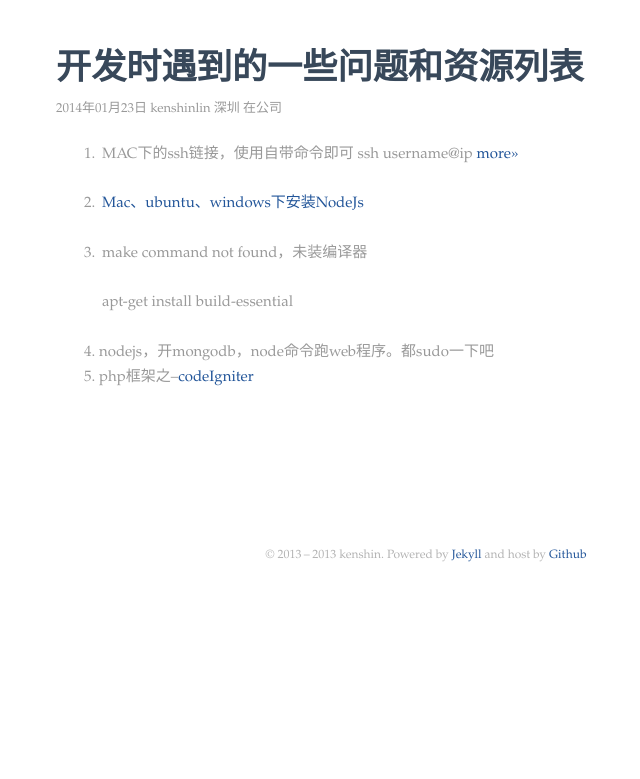
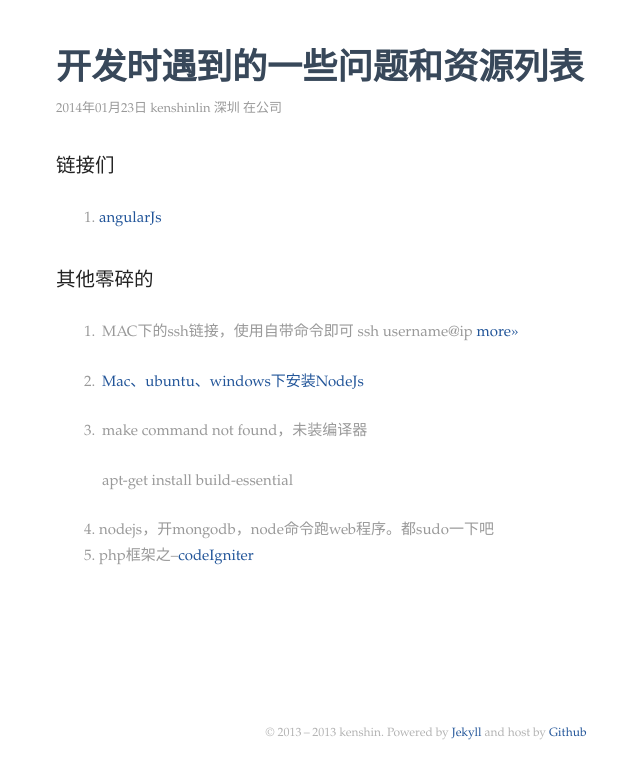
Before and after one commit to kenshinlin/archives, a Jekyll site: the page built from _posts/2014-1-23-devlist.md, in a window 1280 px wide. Shown: the top 779 px of the page, without its empty margins (214-854 px from the left). Built offline with Jekyll 4.4.1, drawn with Linux system fonts in a browser that asks for light colours; comment, search, counter and statistics services are not loaded.

Commit message:
Update 2014-1-23-devlist.md

```diff
--- a/_posts/2014-1-23-devlist.md
+++ b/_posts/2014-1-23-devlist.md
@@ -6,6 +6,10 @@ title:  开发时遇到的一些问题和资源列表
 # {{page.title}}
 <div class="post-date">{{ page.date | date: "%Y年%m月%d日"}} kenshinlin 深圳 在公司</div>
 
+## 链接们
+1. [angularJs](http://www.angularjs.cn/)
+
+## 其他零碎的
 1. MAC下的ssh链接，使用自带命令即可 ssh username@ip [more>>](http://bigc.at/common-ssh-commands.orz)
 
 2. [Mac、ubuntu、windows下安装NodeJs](http://howtonode.org/how-to-install-nodejs)
```
